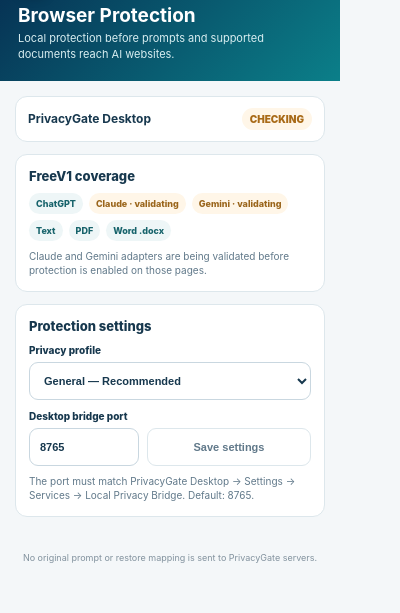
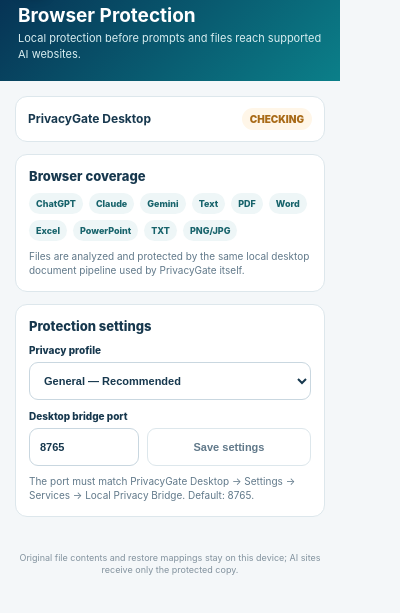
Before and after one commit to patpet21/ai-pm-lab-privacy-gate, a browser extension: page browser_extension/chromium_freev1_poc/popup.html in a window 400 px wide. Shown: the part 49-662 px from the top of the page. Drawn offline with Linux system fonts and the light colour scheme.

Commit message:
ui: show unified browser file coverage

```diff
--- a/browser_extension/chromium_freev1_poc/popup.html
+++ b/browser_extension/chromium_freev1_poc/popup.html
@@ -27,7 +27,6 @@
     .connected p, .settings p, .coverage p { margin: 8px 0 0; font-size: 10px; line-height: 1.45; color: #61798a; }
     .coverage-chips { display: flex; flex-wrap: wrap; gap: 6px; margin-top: 9px; }
     .chip { padding: 5px 7px; border-radius: 999px; background: #eef6f7; color: #17636b; font-size: 9px; font-weight: 850; }
-    .chip.pending { background: #fff6e8; color: #9a651b; }
     .protection-row { display: flex; align-items: center; justify-content: space-between; gap: 12px; margin-top: 12px; padding-top: 11px; border-top: 1px solid #edf1f4; }
     .protection-copy { display: flex; flex-direction: column; gap: 2px; min-width: 0; }
     .protection-copy strong { font-size: 11px; font-weight: 800; color: #17384e; }
@@ -58,7 +57,7 @@
       <div class="brand">PrivacyGate</div>
     </div>
     <h1>Browser Protection</h1>
-    <p>Local protection before prompts and supported documents reach AI websites.</p>
+    <p>Local protection before prompts and files reach supported AI websites.</p>
   </div>
   <main>
     <div class="status">
@@ -68,7 +67,7 @@
 
     <section class="connected" id="connectedSection" hidden>
       <div class="connected-title"><span class="dot"></span>Connected locally</div>
-      <p>PrivacyGate is ready to check prompts before they leave your browser. Your local pairing stays saved across normal app and extension updates.</p>
+      <p>PrivacyGate Desktop is the local protection engine for browser text and files. Pairing remains saved across normal app and extension updates.</p>
       <div class="protection-row">
         <div class="protection-copy">
           <strong>Browser protection</strong>
@@ -87,14 +86,20 @@
     </section>
 
     <section class="coverage">
-      <div class="coverage-title">FreeV1 coverage</div>
+      <div class="coverage-title">Browser coverage</div>
       <div class="coverage-chips">
         <span class="chip">ChatGPT</span>
-        <span class="chip pending">Claude · validating</span>
-        <span class="chip pending">Gemini · validating</span>
-        <span class="chip">Text</span><span class="chip">PDF</span><span class="chip">Word .docx</span>
+        <span class="chip">Claude</span>
+        <span class="chip">Gemini</span>
+        <span class="chip">Text</span>
+        <span class="chip">PDF</span>
+        <span class="chip">Word</span>
+        <span class="chip">Excel</span>
+        <span class="chip">PowerPoint</span>
+        <span class="chip">TXT</span>
+        <span class="chip">PNG/JPG</span>
       </div>
-      <p>Claude and Gemini adapters are being validated before protection is enabled on those pages.</p>
+      <p>Files are analyzed and protected by the same local desktop document pipeline used by PrivacyGate itself.</p>
     </section>
 
     <section class="settings" id="settingsSection">
@@ -119,7 +124,7 @@
 
     <div id="message"></div>
     <button id="forgetButton" class="secondary" hidden>Disconnect this browser</button>
-    <div class="foot">No original prompt or restore mapping is sent to PrivacyGate servers.</div>
+    <div class="foot">Original file contents and restore mappings stay on this device; AI sites receive only the protected copy.</div>
   </main>
   <script src="popup.js"></script>
 </body>
```
